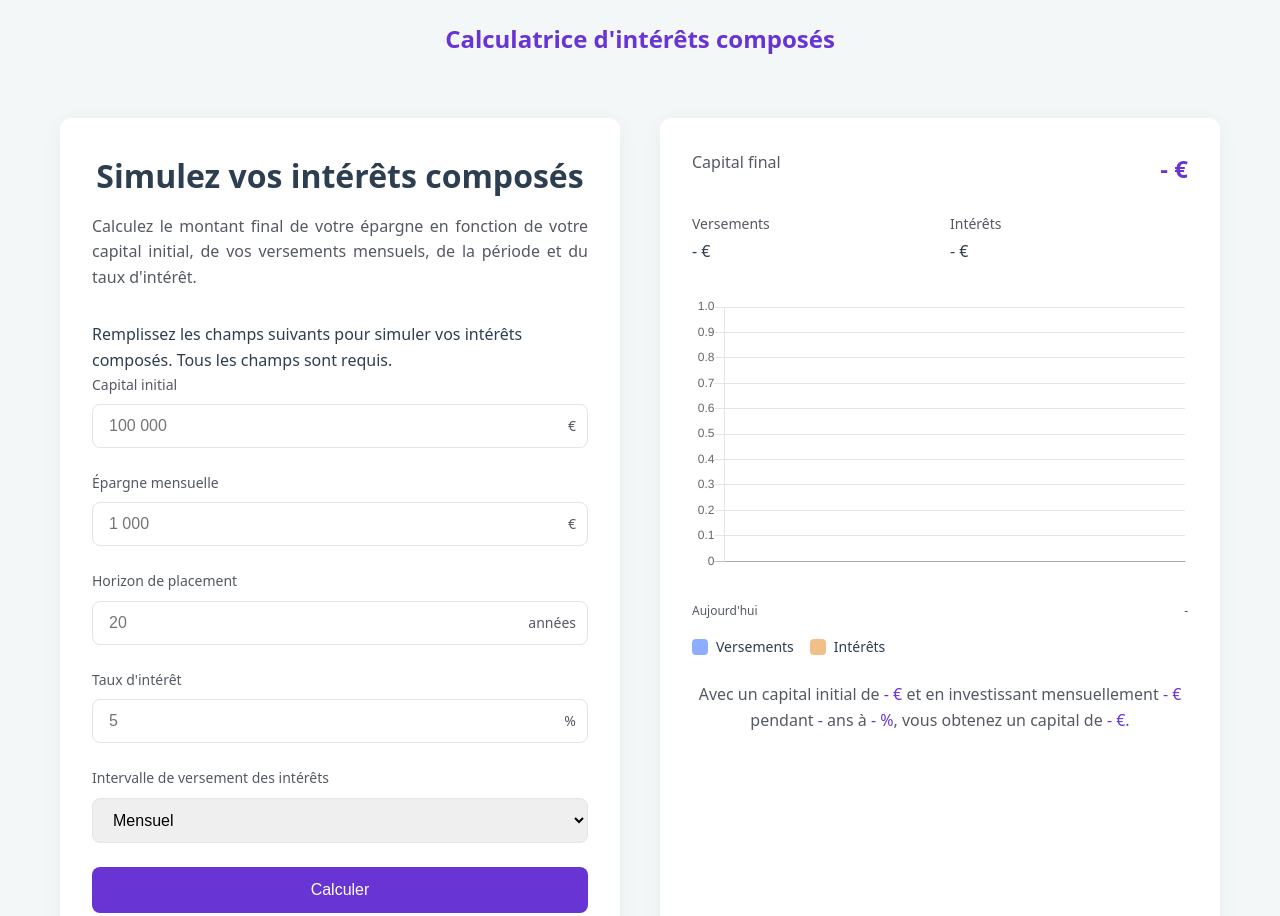
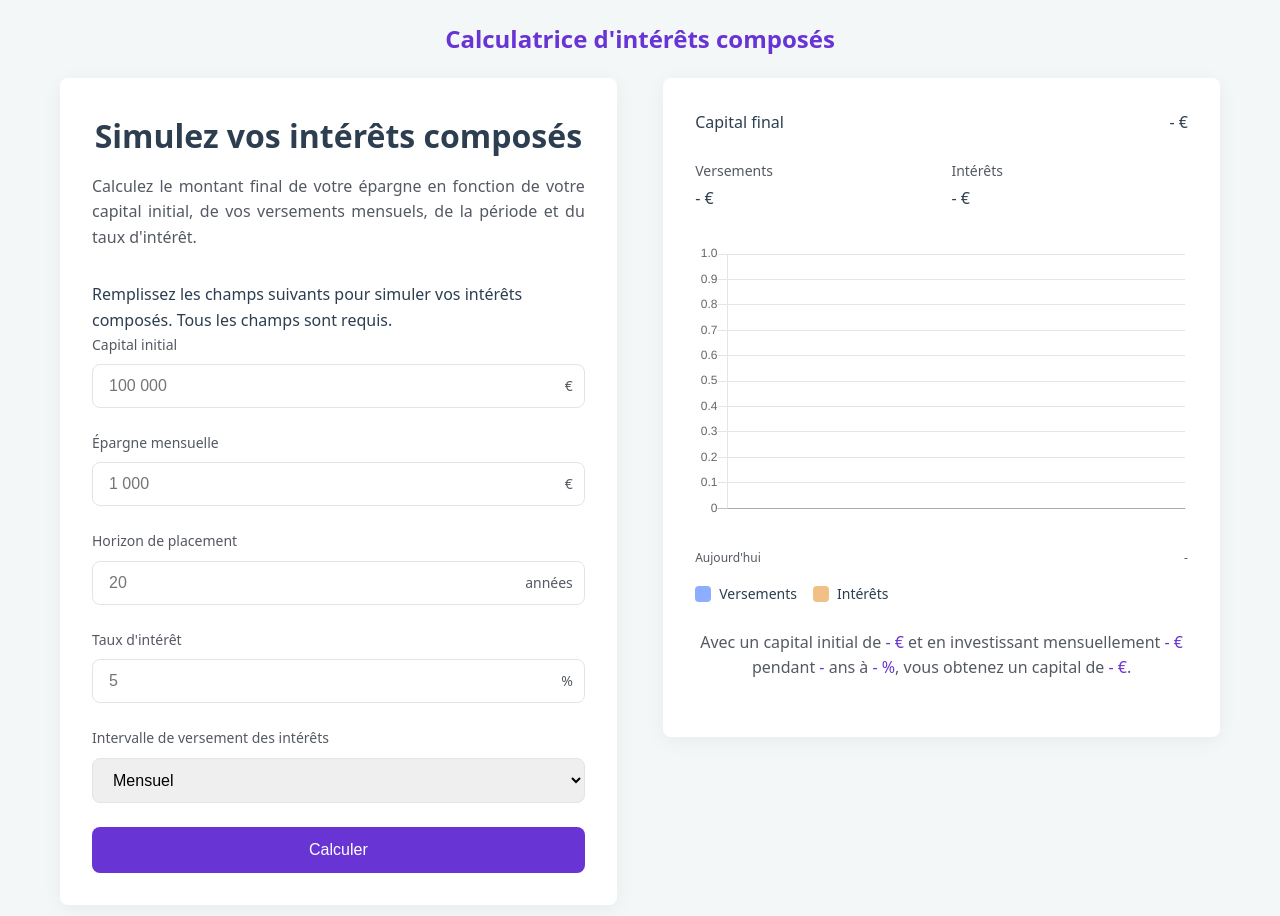
Before and after one commit to heitzjulien/calculatrice-interets-composes, a plain HTML site: page index.html in a window 1280 px wide. Shown: the top 916 px of the page. Drawn offline with nearby package versions, Linux system fonts and the light colour scheme.

Commit message:
feat: split css + old compatibility

```diff
--- /dev/null
+++ b/css/noscript.css
@@ -0,0 +1,15 @@
+.calculator-only {
+    display: none !important;
+}
+.noscript-message {
+    max-width: 760px;
+    margin-top: 40px;
+    margin-left: auto;
+    margin-right: auto;
+    display: block;
+    background: #ffffff;
+    text-align: center;
+    border-radius: 6px;
+    border-left: 6px solid #ff0000;
+    padding: 12px 16px;
+}
--- a/style.css
+++ b/css/style.css
@@ -30,15 +30,23 @@ header {
 }
 
 .calculator-section {
-    display: flex;
-    flex-direction: column;
-    gap: 40px;
-    margin-top: 40px;
+    display: block;
+}
+
+.calculator-section::after {
+    content: "";
+    display: table;
+    clear: both;
 }
 
 @media (min-width: 1024px) {
-    .calculator-section {
-        flex-direction: row;
+    .calculator-form,
+    .results-section {
+        float: left;
+        width: 48%;
+    }
+    .results-section {
+        margin-left: 4%;
     }
 }
 
@@ -64,8 +72,12 @@ header {
 
 .calculator-form {
     background-color: #ffffff;
-    border-radius: 12px;
+    -webkit-border-radius: 8px;
+    -moz-border-radius: 8px;
+    border-radius: 8px;
     padding: 32px;
+    -webkit-box-shadow: 0 4px 20px rgba(0, 0, 0, 0.05);
+    -moz-box-shadow: 0 4px 20px rgba(0, 0, 0, 0.05);
     box-shadow: 0 4px 20px rgba(0, 0, 0, 0.05);
     flex: 1;
 }
@@ -75,8 +87,7 @@ header {
 }
 
 .form-label {
-    display: flex;
-    align-items: center;
+    display: block;
     font-size: 14px;
     font-weight: 500;
     margin-bottom: 8px;
@@ -84,6 +95,8 @@ header {
 }
 
 .info-icon {
+    display: inline-block;
+    vertical-align: middle;
     margin-left: 6px;
     color: #545962;
     cursor: pointer;
@@ -93,6 +106,8 @@ header {
     width: 100%;
     padding: 12px 16px;
     border: 1px solid #e1e4e8;
+    -webkit-border-radius: 8px;
+    -moz-border-radius: 8px;
     border-radius: 8px;
     font-size: 16px;
     transition: border-color 0.2s;
@@ -111,6 +126,10 @@ header {
     position: absolute;
     right: 12px;
     top: 50%;
+    -webkit-transform: translateY(-50%);
+    -moz-transform: translateY(-50%);
+    -ms-transform: translateY(-50%);
+    -o-transform: translateY(-50%);
     transform: translateY(-50%);
     font-size: 14px;
     color: #545962;
@@ -122,6 +141,8 @@ header {
     background-color: #6834d4;
     color: white;
     border: none;
+    -webkit-border-radius: 8px;
+    -moz-border-radius: 8px;
     border-radius: 8px;
     font-size: 16px;
     font-weight: 500;
@@ -135,37 +156,42 @@ header {
 
 .results-section {
     background-color: #ffffff;
-    border-radius: 12px;
+    -webkit-border-radius: 8px;
+    -moz-border-radius: 8px;
+    border-radius: 8px;
     padding: 32px;
+    -webkit-box-shadow: 0 4px 20px rgba(0, 0, 0, 0.05);
+    -moz-box-shadow: 0 4px 20px rgba(0, 0, 0, 0.05);
     box-shadow: 0 4px 20px rgba(0, 0, 0, 0.05);
     flex: 1;
 }
 
 .results-header {
-    display: flex;
-    justify-content: space-between;
+    overflow: hidden;
     margin-bottom: 24px;
 }
 
 .result-title {
-    font-size: 16px;
-    color: #545962;
+    float: left;
 }
 
 .result-value {
-    font-size: 24px;
-    font-weight: 700;
-    color: #6834d4;
+    float: right;
 }
 
 .results-details {
-    display: flex;
-    gap: 20px;
+    overflow: hidden;
     margin-bottom: 32px;
 }
 
 .detail-item {
-    flex: 1;
+    float: left;
+    width: 48%;
+    margin-right: 4%;
+}
+
+.detail-item:last-child {
+    margin-right: 0;
 }
 
 .detail-title {
@@ -248,18 +274,21 @@ header {
 }
 
 .share-btn {
-    display: flex;
-    align-items: center;
-    justify-content: center;
-    gap: 8px;
+    display: block;
+    text-align: center;
     width: 100%;
     padding: 12px;
     background: none;
     border: 1px solid #e1e4e8;
+    -webkit-border-radius: 8px;
+    -moz-border-radius: 8px;
     border-radius: 8px;
     font-size: 14px;
     color: #545962;
     cursor: pointer;
+    -webkit-transition: all 0.2s;
+    -moz-transition: all 0.2s;
+    -o-transition: all 0.2s;
     transition: all 0.2s;
 }
 
@@ -272,11 +301,11 @@ header {
     font-size: 14px;
     color: #545962;
     margin-top: 40px;
+    margin-bottom: 40px;
     padding: 0 20px;
 }
 
 .documentation {
-    margin-top: 60px;
     max-width: 800px;
     margin-left: auto;
     margin-right: auto;
@@ -284,7 +313,7 @@ header {
 }
 
 .documentation-container {
-    margin-bottom: 60px;
+    margin-bottom: 40px;
 }
 
 .documentation-title {
@@ -329,6 +358,6 @@ blockquote {
     border-radius: 6px;
     border-left: 6px solid #6834d4;
     padding: 12px 16px;
-    margin: 16px 0;
+    margin: 20px 0;
     font-family: monospace;
 }
--- a/index.html
+++ b/index.html
@@ -14,24 +14,13 @@
             crossorigin="anonymous"
             referrerpolicy="no-referrer"
         ></script>
-        <script defer src="main.js" defer></script>
-        <link rel="stylesheet" href="style.css">
+        <script defer src="main.js"></script>
+        <link rel="stylesheet" href="css/style.css">
     </head>
     <body>
     <noscript>
-        <style>
-            .calculator-only {
-                display: none !important;
-            }
-            .noscript-message {
-                display: block;
-                background: #f8f9fa;
-                padding: 20px;
-                border-radius: 8px;
-                margin: 20px 0;
-                text-align: center;
-            }
-        </style>
+        <link rel="stylesheet" href="css/noscript.css">
+
         <div class="noscript-message" role="alert" aria-live="assertive">
             <p>La calculatrice nécessite JavaScript pour fonctionner. Voici la documentation :</p>
         </div>
```
